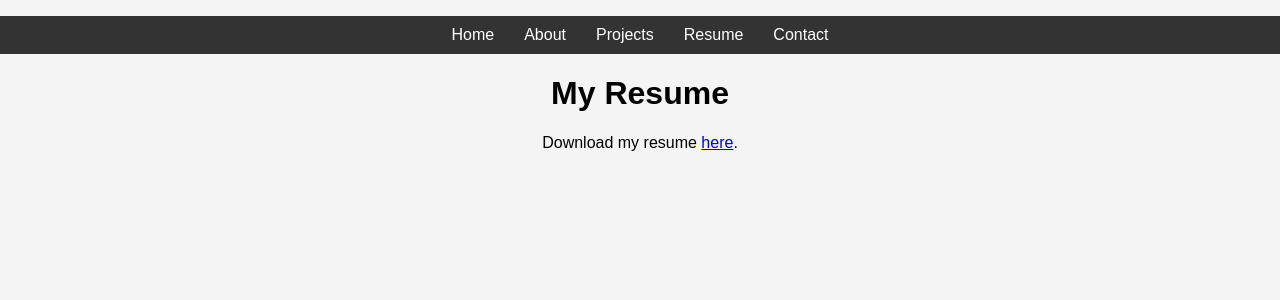
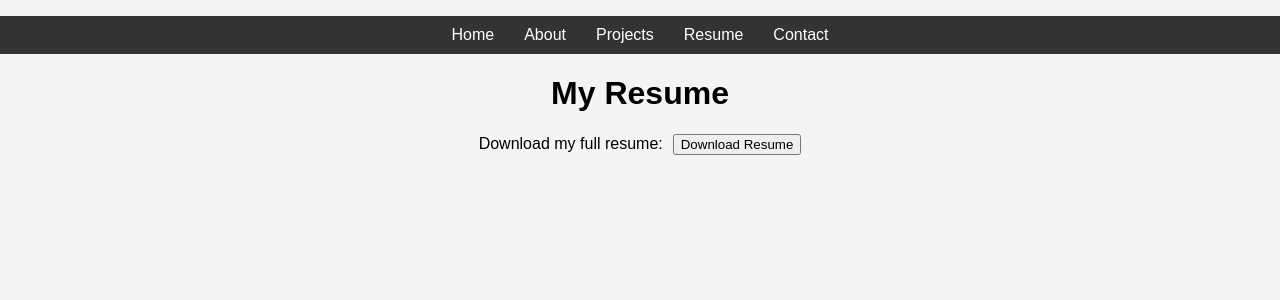
Before and after one commit to ShaunRichter/Personal-Website, a React (Create React App) app: page /resume in a window 1280 px wide. Shown: the top 300 px of the page. Built offline with nearby package versions, Linux system fonts and the light colour scheme.

Commit message:
Added resume and resume page

```diff
--- a/src/pages/Resume.js
+++ b/src/pages/Resume.js
@@ -4,7 +4,12 @@ const Resume = () => {
   return (
     <div>
       <h1>My Resume</h1>
-      <p>Download my resume <a href="/resume.pdf" target="_blank">here</a>.</p>
+      <p>
+        Download my full resume:
+        <a href="/resume.pdf" download="Shaun_Richter_Resume.pdf">
+          <button style={{ marginLeft: "10px" }}>Download Resume</button>
+        </a>
+      </p>
     </div>
   );
 };
```
Also changed, not shown: 1 other file (tests, documents, lock files or other folders).
